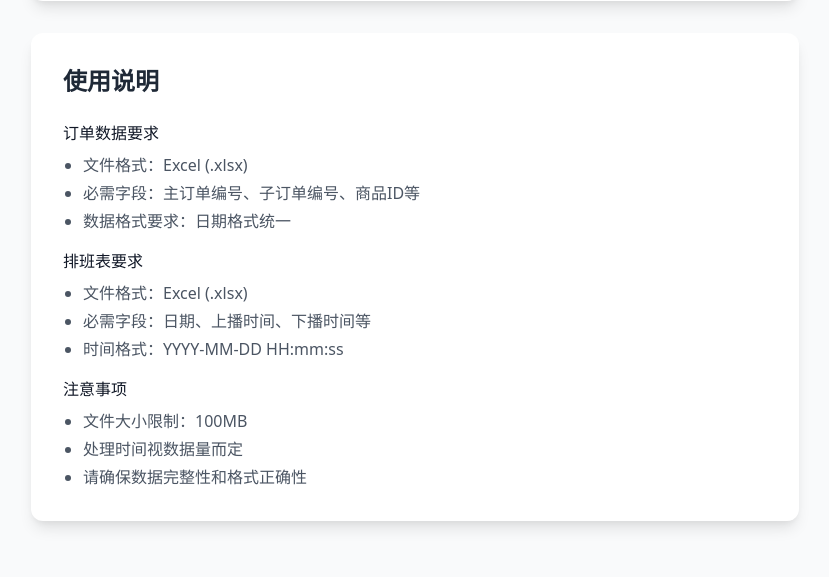
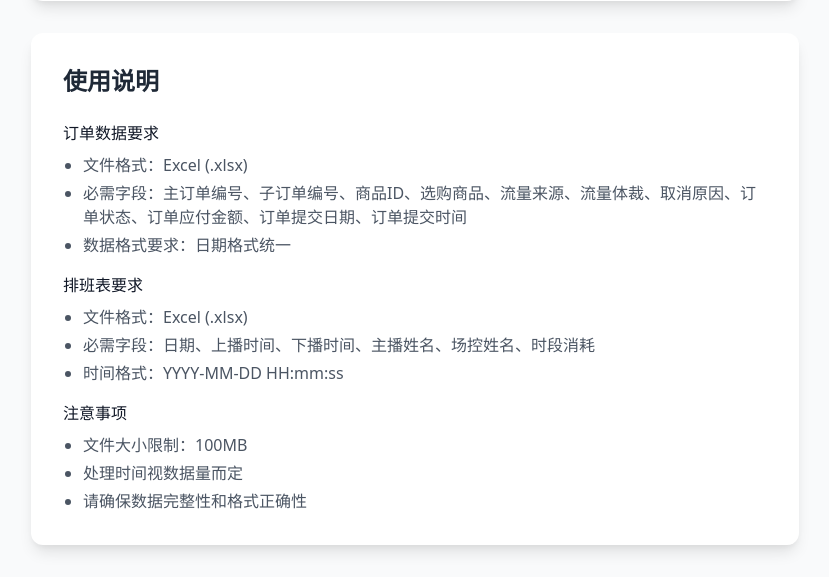
Before and after one commit to Chanfishs/zbgmv, a FastAPI app: page / in a window 1280 px wide. Shown: the part 855-1432 px from the top of the page, without its empty margins (225-1054 px from the left). Before the commit the page ends 1383 px from the top, so only its background shows below. Run offline with FastAPI, Linux system fonts and the light colour scheme; parts of the project's set-up code (start-up, migrations or seed data) failed here and were passed over.

```diff
--- a/api/templates/index.html
+++ b/api/templates/index.html
@@ -174,7 +174,7 @@
                             <h3 class="font-medium text-gray-900 mb-2">订单数据要求</h3>
                             <ul class="list-disc pl-5 space-y-1">
                                 <li>文件格式：Excel (.xlsx)</li>
-                                <li>必需字段：主订单编号、子订单编号、商品ID等</li>
+                                <li>必需字段：主订单编号、子订单编号、商品ID、选购商品、流量来源、流量体裁、取消原因、订单状态、订单应付金额、订单提交日期、订单提交时间</li>
                                 <li>数据格式要求：日期格式统一</li>
                             </ul>
                         </div>
@@ -182,7 +182,7 @@
                             <h3 class="font-medium text-gray-900 mb-2">排班表要求</h3>
                             <ul class="list-disc pl-5 space-y-1">
                                 <li>文件格式：Excel (.xlsx)</li>
-                                <li>必需字段：日期、上播时间、下播时间等</li>
+                                <li>必需字段：日期、上播时间、下播时间、主播姓名、场控姓名、时段消耗</li>
                                 <li>时间格式：YYYY-MM-DD HH:mm:ss</li>
                             </ul>
                         </div>
```
